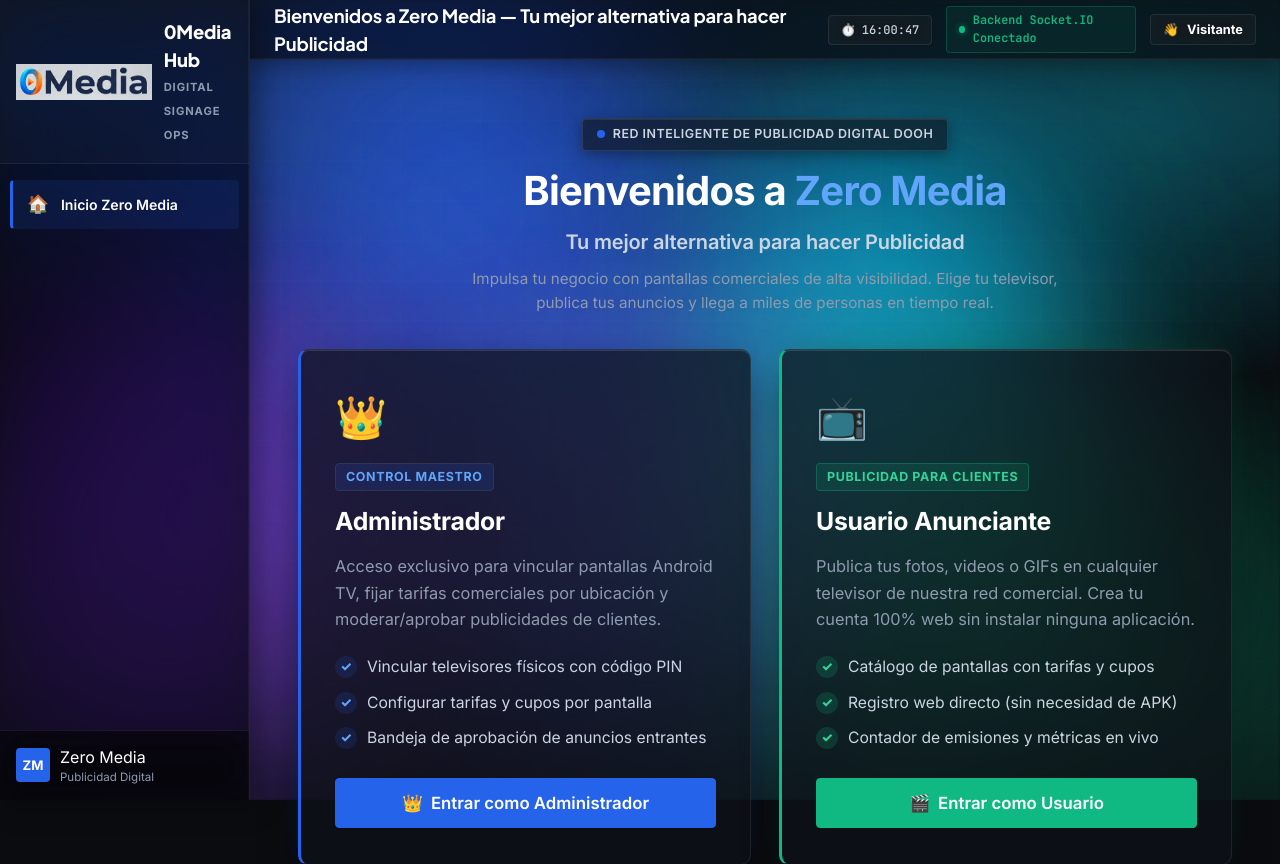
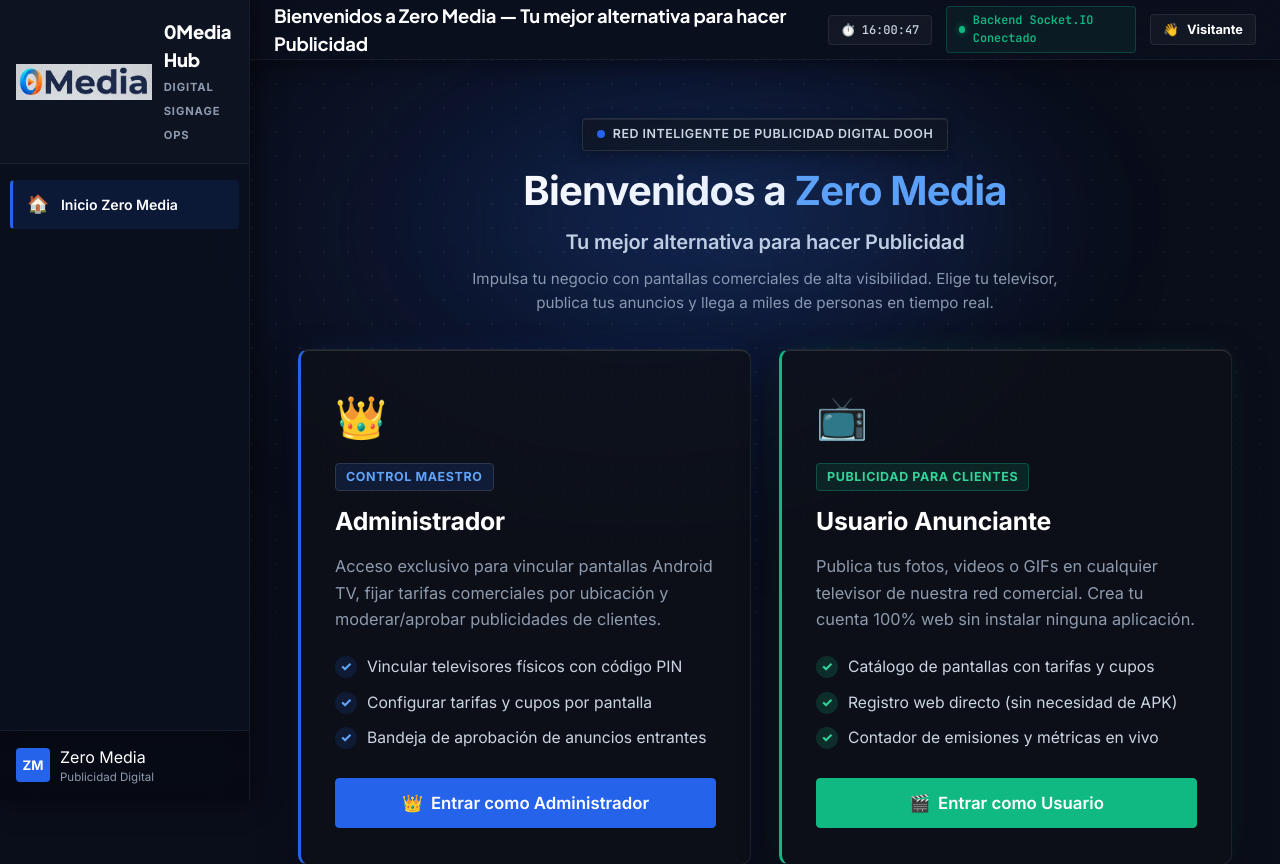
Before and after one commit to Ivanxx16/zero-media, a website: page frontend-web/index.html in a window 1280 px wide. Shown: the top 864 px of the page. Drawn offline with Linux system fonts and the light colour scheme; no server answers.

Commit message:
feat: implementar fondo oscuro solido (#0A0E1A) con pixel-grid y glow azul sutil tras el titulo

```diff
--- a/frontend-web/index.html
+++ b/frontend-web/index.html
@@ -13,15 +13,11 @@
 
 <body>
 
-  <!-- ================= FONDO GLOBAL LIQUID GLASS ================= -->
-  <div class="liquid-glass-backdrop" aria-hidden="true">
-    <div class="liquid-glass-orb orb-primary"></div>
-    <div class="liquid-glass-orb orb-emerald"></div>
-    <div class="liquid-glass-orb orb-purple"></div>
-    <div class="liquid-glass-orb orb-cyan"></div>
-    <div class="liquid-glass-orb orb-indigo"></div>
-    <div class="liquid-glass-mesh"></div>
-    <div class="liquid-glass-frost"></div>
+  <!-- ================= FONDO GLOBAL DIGITAL SIGNAGE (DARK STUDIO + PIXEL GRID) ================= -->
+  <div class="signage-backdrop" aria-hidden="true">
+    <div class="signage-glow-accent"></div>
+    <div class="signage-pixel-grid"></div>
+    <div class="signage-grid-lines"></div>
   </div>
 
   <!-- ================= SIDEBAR NAVIGATION (SOLO 2 OPCIONES) ================= -->
@@ -153,6 +149,7 @@
         <div class="welcome-hero-container">
 
           <div class="welcome-header">
+            <div class="title-glow-aura" aria-hidden="true"></div>
             <div class="welcome-badge">
               <span class="welcome-badge-dot"></span>
               <span>Red Inteligente de Publicidad Digital DOOH</span>
--- a/frontend-web/styles.css
+++ b/frontend-web/styles.css
@@ -3,14 +3,14 @@
 
 :root {
   /* ================= ZERO MEDIA — BROADCAST STUDIO & SIGNAGE PALETTE ================= */
-  /* Obsidian Studio Canvas (True neutral darks for cinema-grade media contrast) */
-  --bg-app: #0A0C10;           /* Fondo general ultra-oscuro estilo sala de control */
-  --bg-sidebar: #07080B;       /* Barra lateral negro estudio profundo */
-  --bg-topbar: #0A0C10;        /* Cabecera de control */
-  --bg-card: #12151D;          /* Superficie de tarjeta / rack multimedia */
-  --bg-card-hover: #171B26;    /* Hover de tarjeta */
-  --bg-surface: #161A24;       /* Superficie elevada / fondos de inputs / contenedores */
-  --bg-input: #0E1117;         /* Fondo de campos de formulario */
+  /* Obsidian Studio Canvas (Fondo oscuro sólido, casi negro azulado #0A0E1A) */
+  --bg-app: #0A0E1A;           /* Fondo oscuro sólido #0A0E1A */
+  --bg-sidebar: #0B101E;       /* Barra lateral negro azulado */
+  --bg-topbar: #0B101E;        /* Cabecera de control negro azulado */
+  --bg-card: #101626;          /* Superficie de tarjeta / rack multimedia */
+  --bg-card-hover: #151D33;    /* Hover de tarjeta */
+  --bg-surface: #131A2B;       /* Superficie elevada / fondos de inputs / contenedores */
+  --bg-input: #0D1220;         /* Fondo de campos de formulario */
 
   /* Hairline Precision Borders (Bordes milimétricos de hardware broadcast) */
   --border-subtle: #1F2536;    /* Borde normal suave */
@@ -101,11 +101,11 @@ body {
 /* ================= SIDEBAR ================= */
 .sidebar {
   width: var(--sidebar-width);
-  background: rgba(7, 8, 11, 0.72);
-  backdrop-filter: blur(28px) saturate(180%);
-  -webkit-backdrop-filter: blur(28px) saturate(180%);
-  border-right: 1px solid rgba(255, 255, 255, 0.08);
-  box-shadow: 4px 0 30px rgba(0, 0, 0, 0.45), inset -1px 0 0 rgba(255, 255, 255, 0.04);
+  background: rgba(11, 16, 30, 0.90);
+  backdrop-filter: blur(20px);
+  -webkit-backdrop-filter: blur(20px);
+  border-right: 1px solid rgba(255, 255, 255, 0.06);
+  box-shadow: 4px 0 24px rgba(0, 0, 0, 0.5);
   display: flex;
   flex-direction: column;
   position: fixed;
@@ -120,8 +120,8 @@ body {
   display: flex;
   align-items: center;
   gap: 12px;
-  border-bottom: 1px solid rgba(255, 255, 255, 0.07);
-  background: rgba(255, 255, 255, 0.02);
+  border-bottom: 1px solid rgba(255, 255, 255, 0.06);
+  background: rgba(255, 255, 255, 0.015);
 }
 
 .brand-logo {
@@ -286,11 +286,11 @@ body {
 .topbar {
   height: 60px;
   padding: 0 24px;
-  border-bottom: 1px solid rgba(255, 255, 255, 0.08);
-  background: rgba(10, 12, 16, 0.70);
-  backdrop-filter: blur(28px) saturate(180%);
-  -webkit-backdrop-filter: blur(28px) saturate(180%);
-  box-shadow: 0 4px 24px rgba(0, 0, 0, 0.35), inset 0 -1px 0 rgba(255, 255, 255, 0.04);
+  border-bottom: 1px solid rgba(255, 255, 255, 0.06);
+  background: rgba(11, 16, 30, 0.86);
+  backdrop-filter: blur(20px);
+  -webkit-backdrop-filter: blur(20px);
+  box-shadow: 0 4px 20px rgba(0, 0, 0, 0.4);
   display: flex;
   align-items: center;
   justify-content: space-between;
@@ -2546,15 +2546,15 @@ body {
   color: #FFF;
 }
 
-/* ================= VISTA DE BIENVENIDA HERO: ZERO MEDIA (LIQUID GLASS THEME) ================= */
+/* ================= VISTA DE BIENVENIDA HERO: ZERO MEDIA (DARK STUDIO + PIXEL GRID) ================= */
 #view-welcome {
   position: relative;
   border-radius: var(--radius-xl);
   min-height: calc(100vh - 110px);
 }
 
-/* Fondo de cristal líquido con orbes fluidos y gradientes profundos en toda la pantalla */
-.liquid-glass-backdrop {
+/* Fondo oscuro sólido, casi negro azulado (#0A0E1A) para todo el viewport */
+.signage-backdrop {
   position: fixed;
   inset: 0;
   width: 100vw;
@@ -2562,123 +2562,61 @@ body {
   pointer-events: none;
   z-index: 0;
   overflow: hidden;
-  isolation: isolate;
-  background:
-    radial-gradient(ellipse 85% 55% at 5% 10%, rgba(37, 99, 235, 0.24), transparent 60%),
-    radial-gradient(ellipse 70% 50% at 90% 15%, rgba(6, 182, 212, 0.18), transparent 65%),
-    radial-gradient(ellipse 80% 60% at 85% 85%, rgba(16, 185, 129, 0.18), transparent 65%),
-    radial-gradient(ellipse 70% 50% at 10% 85%, rgba(139, 92, 246, 0.20), transparent 60%),
-    radial-gradient(ellipse 65% 50% at 50% 50%, rgba(99, 102, 241, 0.12), transparent 70%);
-}
-
-.liquid-glass-orb {
+  background-color: #0A0E1A;
+}
+
+/* Solo acento de luz muy sutil detrás del título: glow radial azul al 15-20% de opacidad */
+.signage-glow-accent {
   position: absolute;
+  top: -80px;
+  left: 50%;
+  transform: translateX(-50%);
+  width: 960px;
+  height: 620px;
   border-radius: 50%;
-  filter: blur(95px);
-  opacity: 0.55;
-  mix-blend-mode: screen;
-  will-change: transform, border-radius;
-}
-
-.liquid-glass-orb.orb-primary {
-  top: -80px;
-  left: 14%;
-  width: 540px;
-  height: 540px;
-  background: radial-gradient(circle, #2563EB 0%, #1D4ED8 40%, rgba(37, 99, 235, 0) 70%);
-  animation: liquidFloat1 24s ease-in-out infinite alternate;
-}
-
-.liquid-glass-orb.orb-emerald {
-  bottom: 20px;
-  right: 8%;
-  width: 500px;
-  height: 500px;
-  background: radial-gradient(circle, #10B981 0%, #059669 45%, rgba(16, 185, 129, 0) 70%);
-  animation: liquidFloat2 28s ease-in-out infinite alternate;
-}
-
-.liquid-glass-orb.orb-purple {
-  bottom: 40px;
-  left: -60px;
-  width: 480px;
-  height: 480px;
-  background: radial-gradient(circle, #8B5CF6 0%, #6D28D9 50%, rgba(139, 92, 246, 0) 70%);
-  animation: liquidFloat3 26s ease-in-out infinite alternate;
-}
-
-.liquid-glass-orb.orb-cyan {
-  top: 10%;
-  right: 15%;
-  width: 420px;
-  height: 420px;
-  background: radial-gradient(circle, #06B6D4 0%, #0284C7 50%, rgba(6, 182, 212, 0) 70%);
-  animation: liquidFloat4 30s ease-in-out infinite alternate;
-}
-
-.liquid-glass-orb.orb-indigo {
-  top: 40%;
-  left: 30%;
-  width: 460px;
-  height: 460px;
-  background: radial-gradient(circle, #6366F1 0%, #4338CA 50%, rgba(99, 102, 241, 0) 70%);
-  animation: liquidFloat5 32s ease-in-out infinite alternate;
-}
-
-.liquid-glass-mesh {
+  background: radial-gradient(ellipse at center, rgba(37, 99, 235, 0.18) 0%, rgba(29, 78, 216, 0.08) 45%, transparent 70%);
+  filter: blur(60px);
+  pointer-events: none;
+}
+
+/* Aura de luz complementaria concentrada detrás del encabezado de bienvenida */
+.title-glow-aura {
+  position: absolute;
+  top: 50%;
+  left: 50%;
+  transform: translate(-50%, -50%);
+  width: 700px;
+  height: 280px;
+  border-radius: 50%;
+  background: radial-gradient(ellipse at center, rgba(59, 130, 246, 0.16) 0%, rgba(37, 99, 235, 0.05) 50%, transparent 75%);
+  filter: blur(48px);
+  pointer-events: none;
+  z-index: 0;
+}
+
+/* Cuadrícula de puntos "pantallas/píxeles" con baja opacidad que remite a hardware DOOH */
+.signage-pixel-grid {
+  position: absolute;
+  inset: 0;
+  background-image: radial-gradient(circle, rgba(255, 255, 255, 0.08) 1.2px, transparent 1.2px);
+  background-size: 24px 24px;
+  background-position: 0 0;
+  mask-image: radial-gradient(ellipse 85% 75% at 50% 35%, #000 35%, transparent 85%);
+  -webkit-mask-image: radial-gradient(ellipse 85% 75% at 50% 35%, #000 35%, transparent 85%);
+  opacity: 0.70;
+}
+
+/* Líneas finas tenues de pantalla que refuerzan el concepto de matriz digital */
+.signage-grid-lines {
   position: absolute;
   inset: 0;
   background-image:
-    linear-gradient(rgba(255, 255, 255, 0.025) 1px, transparent 1px),
-    linear-gradient(90deg, rgba(255, 255, 255, 0.025) 1px, transparent 1px);
-  background-size: 40px 40px;
-  mask-image: radial-gradient(ellipse 85% 75% at 50% 45%, #000 45%, transparent 85%);
-  -webkit-mask-image: radial-gradient(ellipse 85% 75% at 50% 45%, #000 45%, transparent 85%);
-  opacity: 0.50;
-}
-
-.liquid-glass-frost {
-  position: absolute;
-  inset: 0;
-  backdrop-filter: blur(1.5px);
-  -webkit-backdrop-filter: blur(1.5px);
-  background: linear-gradient(180deg, rgba(255, 255, 255, 0.03) 0%, transparent 35%, rgba(10, 12, 16, 0.35) 100%);
-}
-
-@keyframes liquidFloat1 {
-  0% { transform: translate(0, 0) scale(1); border-radius: 48% 52% 60% 40% / 50% 45% 55% 50%; }
-  50% { transform: translate(60px, 45px) scale(1.1); border-radius: 58% 42% 45% 55% / 45% 60% 40% 55%; }
-  100% { transform: translate(-40px, 70px) scale(0.95); border-radius: 44% 56% 52% 48% / 56% 44% 56% 44%; }
-}
-
-@keyframes liquidFloat2 {
-  0% { transform: translate(0, 0) scale(1); border-radius: 55% 45% 48% 52% / 48% 55% 45% 52%; }
-  50% { transform: translate(-50px, -40px) scale(1.15); border-radius: 42% 58% 56% 44% / 58% 42% 58% 42%; }
-  100% { transform: translate(35px, -65px) scale(0.92); border-radius: 50% 50% 44% 56% / 46% 54% 46% 54%; }
-}
-
-@keyframes liquidFloat3 {
-  0% { transform: translate(0, 0) scale(1); }
-  50% { transform: translate(45px, -35px) scale(1.08); }
-  100% { transform: translate(-30px, 50px) scale(0.96); }
-}
-
-@keyframes liquidFloat4 {
-  0% { transform: translate(0, 0) scale(0.9); }
-  50% { transform: translate(-40px, 60px) scale(1.12); }
-  100% { transform: translate(50px, -30px) scale(1); }
-}
-
-@keyframes liquidFloat5 {
-  0% { transform: translate(0, 0) scale(1); border-radius: 50% 50% 45% 55% / 55% 45% 55% 45%; }
-  50% { transform: translate(50px, -45px) scale(1.12); border-radius: 44% 56% 58% 42% / 46% 54% 46% 54%; }
-  100% { transform: translate(-35px, 35px) scale(0.94); border-radius: 54% 46% 48% 52% / 52% 48% 52% 48%; }
-}
-
-@media (prefers-reduced-motion: reduce) {
-  .liquid-glass-orb {
-    animation: none !important;
-  }
+    linear-gradient(rgba(255, 255, 255, 0.02) 1px, transparent 1px),
+    linear-gradient(90deg, rgba(255, 255, 255, 0.02) 1px, transparent 1px);
+  background-size: 48px 48px;
+  mask-image: radial-gradient(ellipse 90% 70% at 50% 40%, #000 30%, transparent 80%);
+  -webkit-mask-image: radial-gradient(ellipse 90% 70% at 50% 40%, #000 30%, transparent 80%);
+  opacity: 0.40;
 }
 
 .welcome-hero-container {
```
